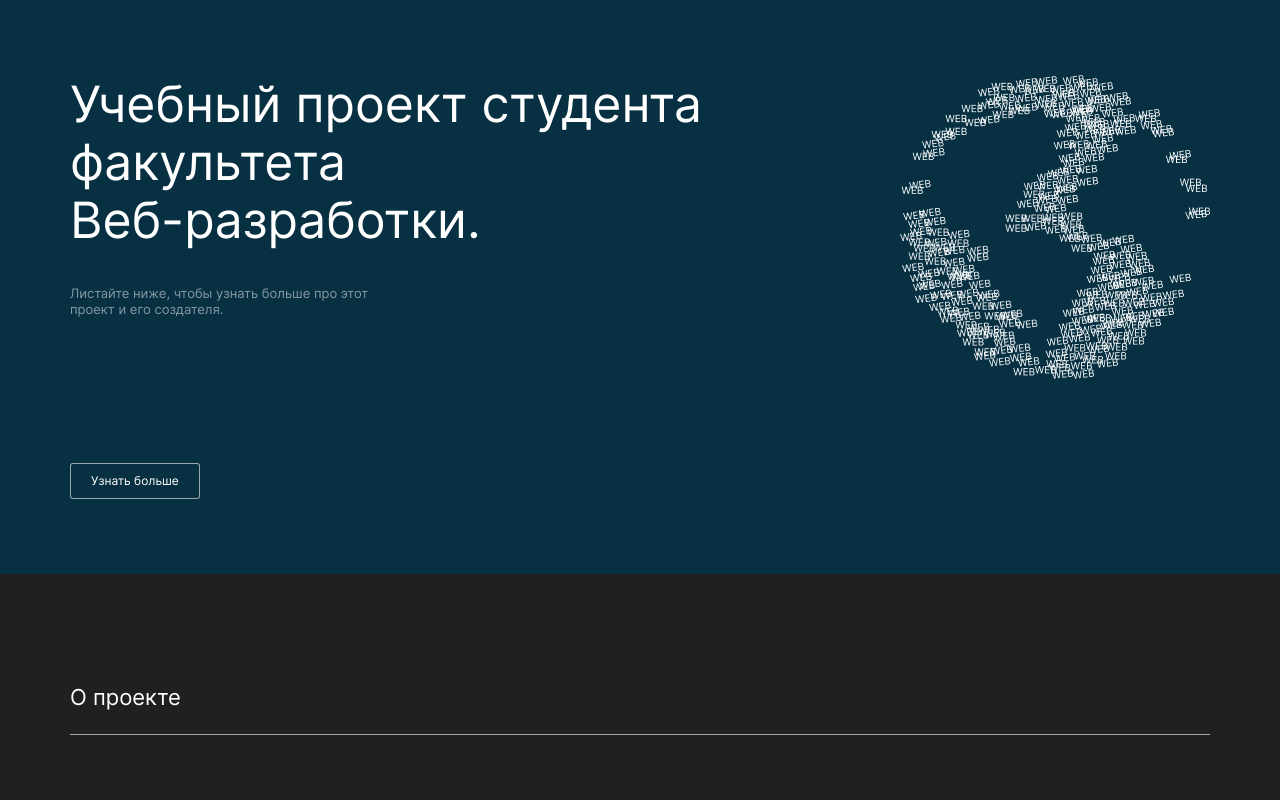
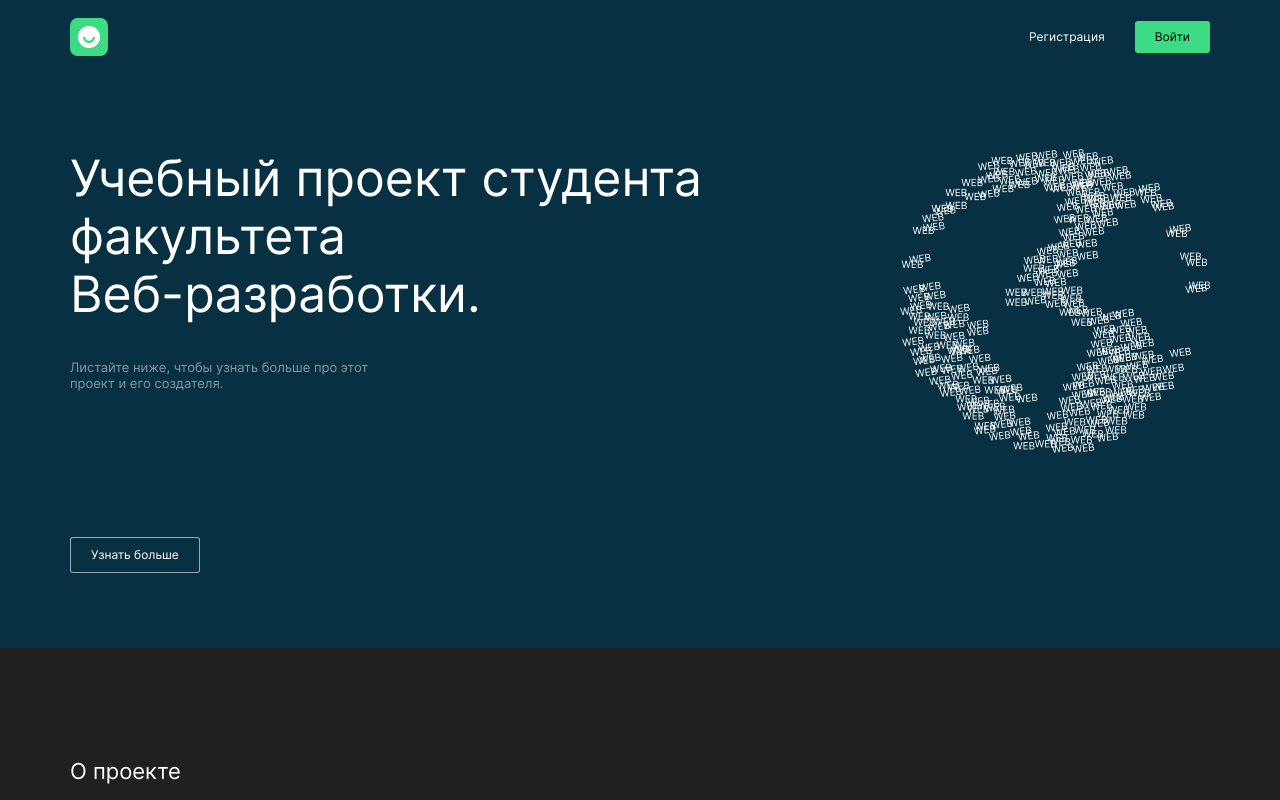
Before and after one commit to AlexDvizh/movies-explorer-frontend, a React (Create React App) app: page / in a window 1280 px wide. Shown: the top 800 px of the page. Built offline with nearby package versions, Linux system fonts and the light colour scheme.

Commit message:
feat: сверстан блок - Header

```diff
--- a/src/components/Header/Header.css
+++ b/src/components/Header/Header.css
@@ -0,0 +1,46 @@
+.header_main-landing {
+  background: #073042;
+}
+
+.header__wrap {
+  width: calc(100% - 140px);
+  margin: auto;
+  padding: 18px 0;
+  display: flex;
+  flex-direction: row;
+  justify-content: space-between;
+}
+
+
+.header__auth {
+  display: flex;
+  flex-direction: row;
+  align-self: center;
+}
+
+.header__link {
+  color: #FFF;
+  text-decoration: none;
+}
+
+.header__link:hover {
+  opacity: 0.6;
+  cursor: pointer;
+}
+
+.header__link_reg {
+  font-size: 12px;
+  line-height: 16px;
+  margin-right: 30px;
+  align-self: center;
+  text-align: center;
+}
+
+.header__link_login {
+  background: #3DDC84;
+  border-radius: 3px;
+  color: #000;
+  font-size: 12px;
+  line-height: 16px;
+  padding: 8px 20px;
+}
--- a/src/components/Header/Header.js
+++ b/src/components/Header/Header.js
@@ -0,0 +1,21 @@
+import React from 'react';
+import '../Header/Header.css';
+import logo from '../../images/logo.svg';
+
+
+function Header() {
+
+  return (
+    <header className="header header_main-landing">
+      <div className="header__wrap">
+        <img className="header__logo" src={logo} alt="Логотип"></img>
+        <div className="header__auth">
+          <a className="header__link header__link_reg" href="/">Регистрация</a>
+          <a className="header__link header__link_login" href="/">Войти</a>
+        </div>
+      </div>
+    </header>
+  )
+}
+
+export default Header;
--- a/src/components/Main/Main.js
+++ b/src/components/Main/Main.js
@@ -1,4 +1,5 @@
 import React from 'react';
+import Header from '../Header/Header';
 import Promo from './Promo/Promo';
 import AboutProject from './AboutProject/AboutProject';
 import Techs from './Techs/Techs';
@@ -11,6 +12,7 @@ function Main() {
 
   return (
     <div className="main">
+      <Header />
       <Promo />
       <AboutProject />
       <Techs />
```
Also changed, not shown: src/images/logo.svg (added).
